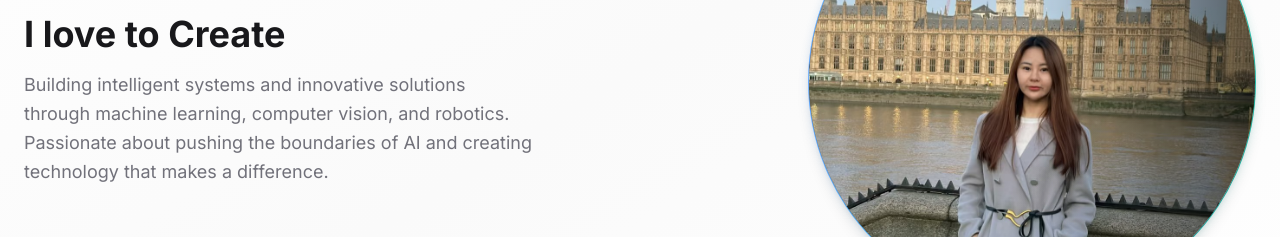
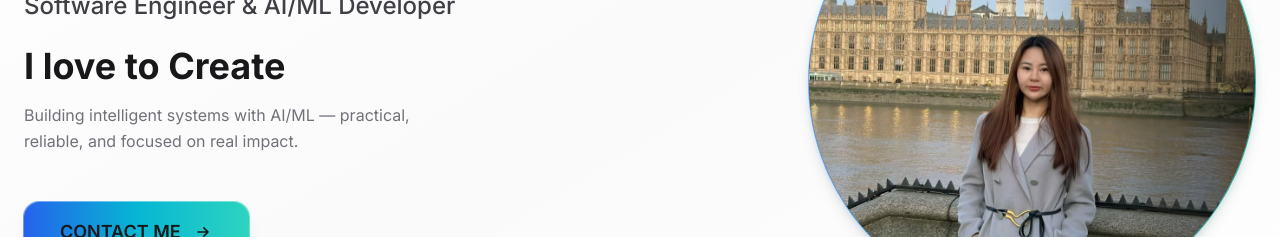
Before and after one commit to Freya-Lee-Zou/Freya-Lee-Zou.github.io, a Next.js app: page / in a window 1280 px wide. Shown: the part 334-571 px from the top of the page. Built offline with nearby package versions, Linux system fonts and the light colour scheme; no server answers; what tailwindcss-debug-screens would draw is missing.

Commit message:
Refine Home page text content and layout by adjusting spacing and updating the description to emphasize AI/ML impact. Enhance readability with a smaller font size for the paragraph.

```diff
--- a/app/page.tsx
+++ b/app/page.tsx
@@ -19,7 +19,7 @@ export default function Home() {
         <div className="grid grid-cols-1 lg:grid-cols-2 gap-12 items-center min-h-[80vh]">
 
           {/* Left Column - Text Content */}
-          <div className="space-y-8 order-2 lg:order-1">
+            <div className="space-y-6 order-2 lg:order-1">
             {/* Name and Title */}
             <div className="space-y-4">
               <h1 className="text-4xl md:text-6xl font-bold text-white dark:text-white light:text-zinc-900 leading-tight">
@@ -43,10 +43,8 @@ export default function Home() {
               <h3 className="text-3xl md:text-4xl font-bold text-white dark:text-white light:text-zinc-800">
                 I love to Create
               </h3>
-              <p className="text-lg text-zinc-400 dark:text-zinc-400 light:text-zinc-600 leading-relaxed max-w-lg">
-                Building intelligent systems and innovative solutions through machine learning,
-                computer vision, and robotics. Passionate about pushing the boundaries of AI
-                and creating technology that makes a difference.
+              <p className="text-base text-zinc-400 dark:text-zinc-400 light:text-zinc-600 leading-relaxed max-w-md">
+                Building intelligent systems with AI/ML — practical, reliable, and focused on real impact.
               </p>
             </div>
 
```
